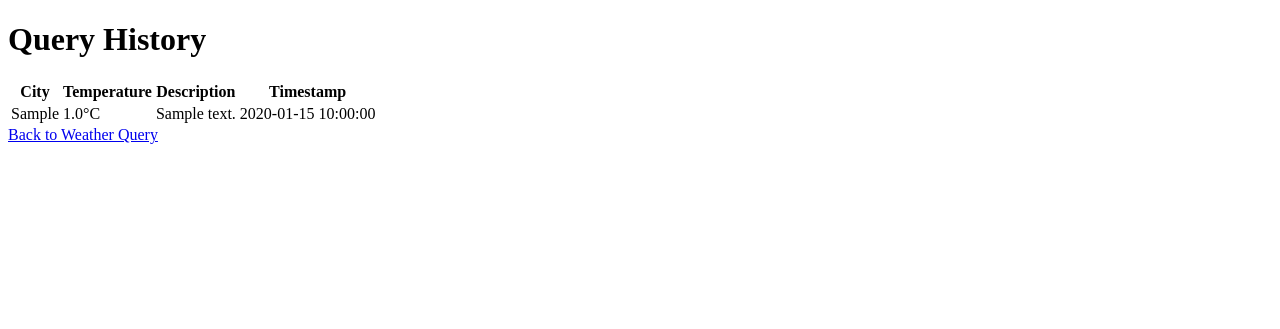
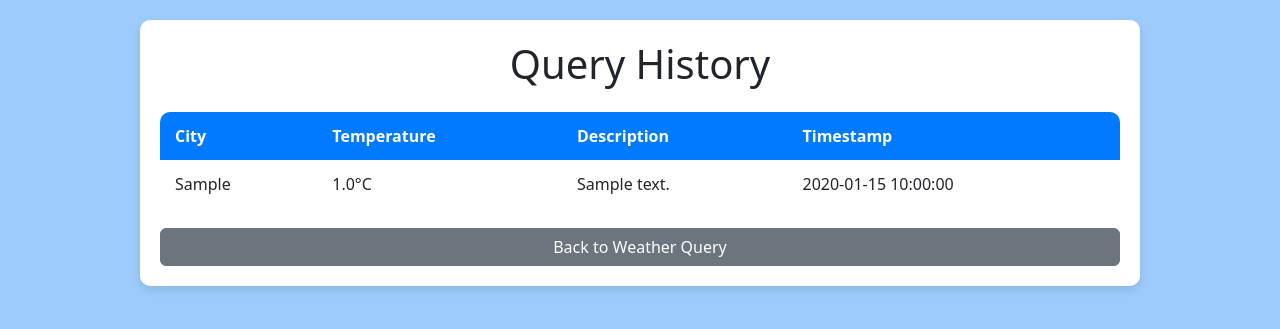
Before and after one commit to Sayrexxx/Weather-app-test-task, a FastAPI app: page /history in a window 1280 px wide. Shown: the top 329 px of the page. Run offline with FastAPI, Linux system fonts and the light colour scheme; tables that the repository leaves empty hold one stand-in row (values such as "Sample post").

Commit message:
feat: improve HTML templates with responsive design
- Improved the HTML templates with modern and responsive design using Bootstrap 5 and custom CSS. The templates now have a clean, professional look and are fully responsive.

```diff
--- a/app/templates/history.html
+++ b/app/templates/history.html
@@ -2,11 +2,56 @@
 <html lang="en">
 <head>
     <meta charset="UTF-8">
+    <meta name="viewport" content="width=device-width, initial-scale=1.0">
     <title>Query History</title>
+    <link href="https://cdn.jsdelivr.net/npm/bootstrap@5.3.0/dist/css/bootstrap.min.css" rel="stylesheet">
+    <style>
+        body {
+            background-color: #9dcbfb;
+            padding: 20px;
+        }
+        .history-container {
+            max-width: 1000px;
+            margin: 0 auto;
+            padding: 20px;
+            background-color: #ffffff;
+            border-radius: 10px;
+            box-shadow: 0 4px 8px rgba(0, 0, 0, 0.1);
+        }
+        .table-custom {
+            margin-top: 20px;
+            width: 100%;
+            border-collapse: separate;
+            border-spacing: 0;
+            border-radius: 10px;
+            overflow: hidden;
+        }
+        .table-custom th,
+        .table-custom td {
+            padding: 12px 15px;
+            text-align: left;
+        }
+        .table-custom thead {
+            background-color: #007bff;
+            color: #ffffff;
+        }
+        .table-custom tbody tr:nth-child(even) {
+            background-color: #f8f9fa;
+        }
+        .table-custom tbody tr:hover {
+            background-color: #e9ecef;
+            transition: background-color 0.3s ease;
+        }
+        .btn-custom {
+            margin-top: 20px;
+            width: 100%;
+        }
+    </style>
 </head>
 <body>
-    <h1>Query History</h1>
-    <table>
+    <div class="history-container">
+        <h1 class="text-center mb-4">Query History</h1>
+        <table class="table-custom">
             <thead>
                 <tr>
                     <th>City</th>
@@ -26,6 +71,11 @@
                 {% endfor %}
             </tbody>
         </table>
-    <a href="/">Back to Weather Query</a>
+        <div class="text-center">
+            <a href="/" class="btn btn-secondary btn-custom">Back to Weather Query</a>
+        </div>
+    </div>
+
+    <script src="https://cdn.jsdelivr.net/npm/bootstrap@5.3.0/dist/js/bootstrap.bundle.min.js"></script>
 </body>
 </html>
```
Also changed, not shown: app/templates/index.html (+39 -13 lines). Lines whose indentation alone changed are shown as unchanged.
